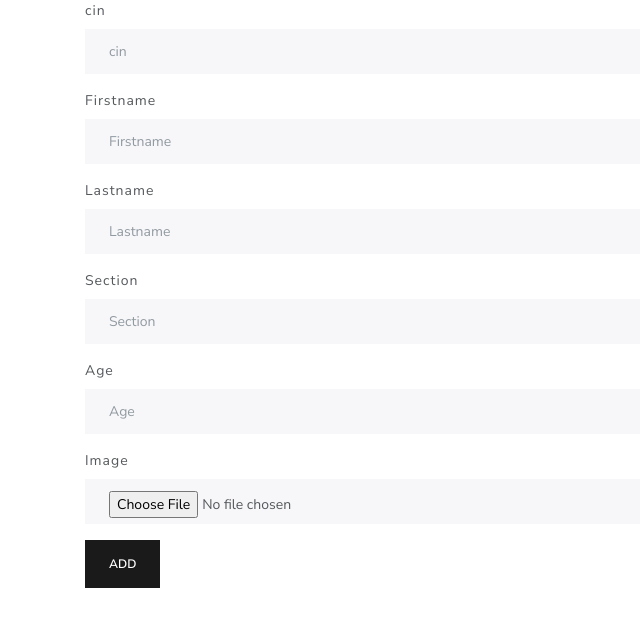
After one commit to MeriemBenIsmail/phpTP, a PHP site: page /addPerson.php in a window 1280 px wide. The commit adds this page. Shown: the top 627 px of the page, without its empty margins (0-640 px from the left). Run offline with PHP 8.4, Linux system fonts and the light colour scheme.

Commit message:
finished

```diff
--- /dev/null
+++ b/addPerson.php
@@ -0,0 +1,64 @@
+<?php session_start();
+include_once 'autoload.php';
+
+$title = 'Add Person';
+include_once 'head.php';
+
+$persons=new PersonRepository();
+
+if(isset($_POST['cin']) && isset($_POST['firstname']) && isset($_POST['lastname']) && isset($_POST['section']) && isset($_POST['age']) && isset($_FILES['image'])){
+
+  if(!empty($_POST['cin']) && !empty($_POST['firstname']) && !empty($_POST['lastname']) && !empty($_POST['section']) && !empty($_POST['age']) && !empty($_FILES['image'])){
+
+    $img_blob = file_get_contents ($_FILES['image']['tmp_name']);
+    $persons->add($_POST['cin'],$_POST['firstname'],$_POST['lastname'],$_POST['section'],$_POST['age'],$img_blob);
+
+
+    header('location:acceuil.php');
+  }
+
+}
+?>
+
+<body>
+
+<div class="container">
+        <form action="addPerson.php" method="post" enctype="multipart/form-data">
+          <div class="form-group">
+                <label for="cin">cin</label>
+                <input type="text" class="form-control" name="cin" id="cin" placeholder="cin">
+            </div>
+            <div class="form-group">
+                <label for="username">Firstname</label>
+                <input type="text" class="form-control" name="firstname" id="firstname" placeholder="Firstname">
+            </div>
+
+            <div class="form-group">
+                <label for="username">Lastname</label>
+                <input type="text" class="form-control" name="lastname" id="lastname" placeholder="Lastname">
+            </div>
+
+            <div class="form-group">
+                <label for="username">Section</label>
+                <input type="text" class="form-control" name="section" id="section" placeholder="Section">
+            </div>
+
+            <div class="form-group">
+                <label for="username">Age</label>
+                <input type="text" class="form-control" name="age" id="age" placeholder="Age">
+            </div>
+            <div class="form-group">
+                <label for="username">Image</label>
+                <input type="file" class="form-control" name="image" id="image" placeholder="image">
+            </div>
+
+
+            <button type="submit" name="submit" class="btn btn-primary">Add</button>
+        </form>
+
+    </div>
+
+
+
+</body>
+</html>
--- /dev/null
+++ b/classes/PersonRepository.php
@@ -0,0 +1,12 @@
+<?php
+include_once 'autoload.php';
+
+class PersonRepository extends Repository
+{
+    public function __construct()
+    {
+        parent::__construct('person');
+    }
+
+}
+?>
--- a/classes/Repository.php
+++ b/classes/Repository.php
@@ -31,13 +31,43 @@ class Repository
         return $response->fetch(PDO::FETCH_OBJ);
     }
 
-    /*
-    public function add($val1,$val2){
 
-        $request = "INSERT INTO ".$this->tableName. "(username,password) VALUES ('".$val1."','".$val2."')" ;
+    public function add($val1,$val2,$val3,$val4,$val5,$val6){
+
+
+        $request = "INSERT INTO ".$this->tableName. "(cin,firstname,lastname,section,age,image) VALUES ('".$val1."','".$val2."','".$val3."','".$val4."','".$val5."','".addslashes ($val6)."')" ;
         $response=$this->bd->prepare($request);
-        $response->execute([$val2,$val2]);
+        $response->execute();
         return $response->fetch(PDO::FETCH_OBJ);
 
-    }*/
+    }
+
+    public function insertBlob($filePath) {
+        $blob = fopen($filePath, 'rb');
+
+        $sql = "INSERT INTO files(data) VALUES(:data)";
+        $stmt = $this->pdo->prepare($sql);
+
+        $stmt->bindParam(':data', $blob, PDO::PARAM_LOB);
+
+        return $stmt->execute();
+    }
+
+    public function deleteByCin($id){
+
+        $request="DELETE FROM " .$this->tableName." WHERE cin= ?";
+        $response =$this->bd->prepare($request);
+        $response->execute([$id]);
+        return $response->fetch(PDO::FETCH_OBJ);
+    }
+
+    public function update($id1,$id2,$id3){
+
+        $request="UPDATE " .$this->tableName." SET ".$id1."='".$id2."' WHERE cin= ".$id3;
+        $response =$this->bd->prepare($request);
+        $response->execute();
+        return $response->fetch(PDO::FETCH_OBJ);
+    }
+
+
 }
--- a/login.php
+++ b/login.php
@@ -19,6 +19,7 @@ include_once('head.php');
             <?php }
             unset($_SESSION['IncorrectFieldsError']);
             ?>
+
             <div class="form-group">
                 <label for="username">Username</label>
                 <input type="text" class="form-control" id="username" name="username" placeholder="Enter username">
--- a/loginProcess.php
+++ b/loginProcess.php
@@ -18,6 +18,6 @@ if (isset($username) && isset($password)) {
         }
 
 } else {
-    $_SESSION['IncorrectFieldsError']="Veuillez vérifier vos credenitals";
+    $_SESSION['IncorrectFieldsError']="Username or password incorrect! Please try again ...";
     header('location:login.php');
 }
```
Also changed, not shown: acceuil.php (+36 -1 lines), delete.php (added, +13 -0 lines), edit.php (added, +81 -0 lines), inscriptionProcess.php (+6 -4 lines), style/loginStyle.css (added).
